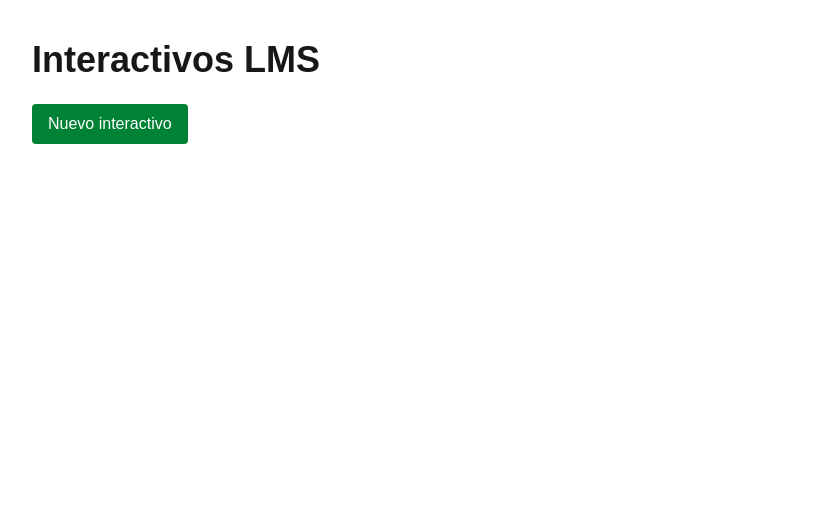
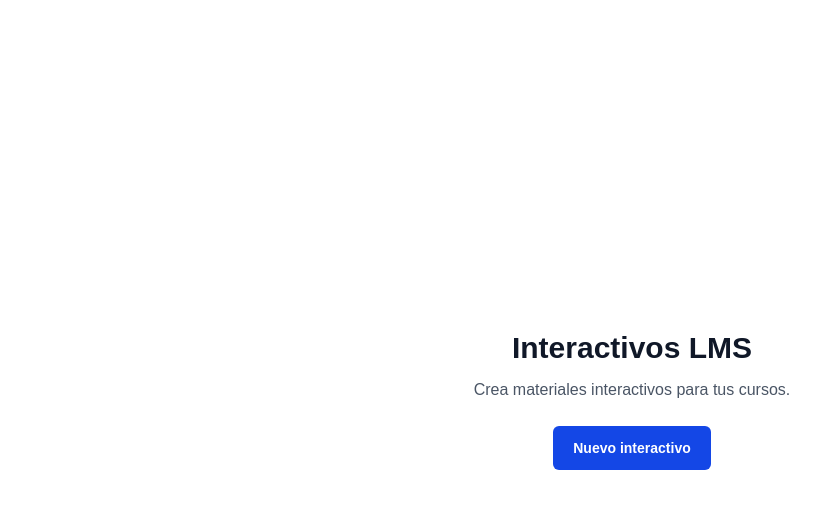
Before and after one commit to susanitamesa28/interactivos, a Next.js app: page /interactivos/ in a window 1280 px wide. Shown: the top 508 px of the page, without its empty margins (8-828 px from the left). Built offline with nearby package versions, Linux system fonts and the light colour scheme.

Commit message:
Fix home link to editor

```diff
--- a/app/page.tsx
+++ b/app/page.tsx
@@ -1,16 +1,24 @@
+import Link from "next/link";
+
 export default function Home() {
   return (
-    <main className="min-h-screen p-10">
-      <h1 className="text-4xl font-bold mb-6">
-        Interactivos LMS
-      </h1>
+    <main className="flex min-h-screen flex-col items-center justify-center bg-white px-6">
+      <div className="text-center">
+        <h1 className="text-3xl font-bold text-gray-900">
+          Interactivos LMS
+        </h1>
 
-      <a
-        href="/new"
-        className="inline-block bg-green-700 text-white px-4 py-2 rounded"
-      >
-        Nuevo interactivo
-      </a>
+        <p className="mt-3 text-gray-600">
+          Crea materiales interactivos para tus cursos.
+        </p>
+
+        <Link
+          href="/new"
+          className="mt-6 inline-flex rounded-md bg-blue-700 px-5 py-3 text-sm font-semibold text-white transition hover:bg-blue-800 focus:outline-none focus:ring-2 focus:ring-blue-500 focus:ring-offset-2"
+        >
+          Nuevo interactivo
+        </Link>
+      </div>
     </main>
   );
 }
```
